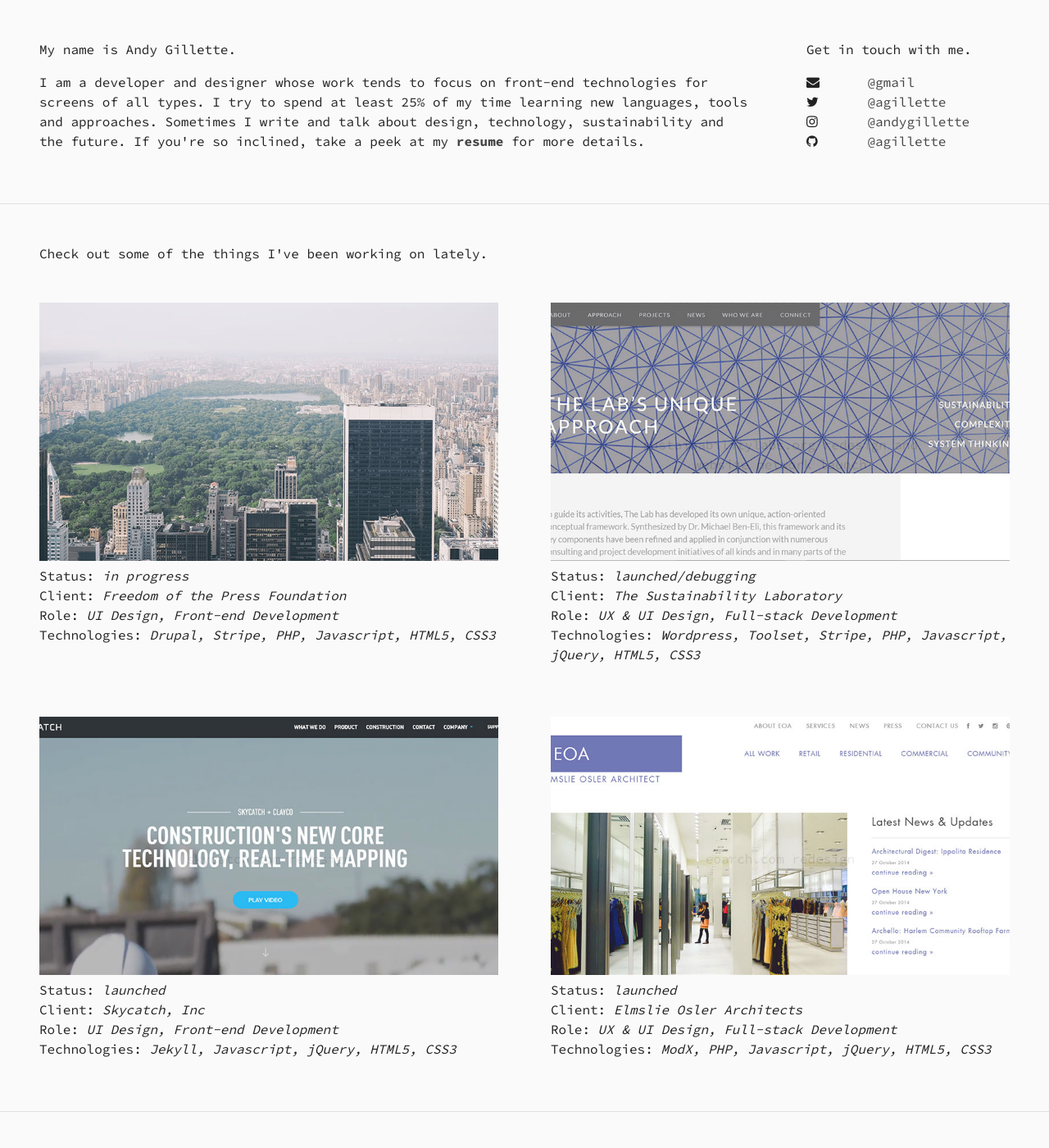
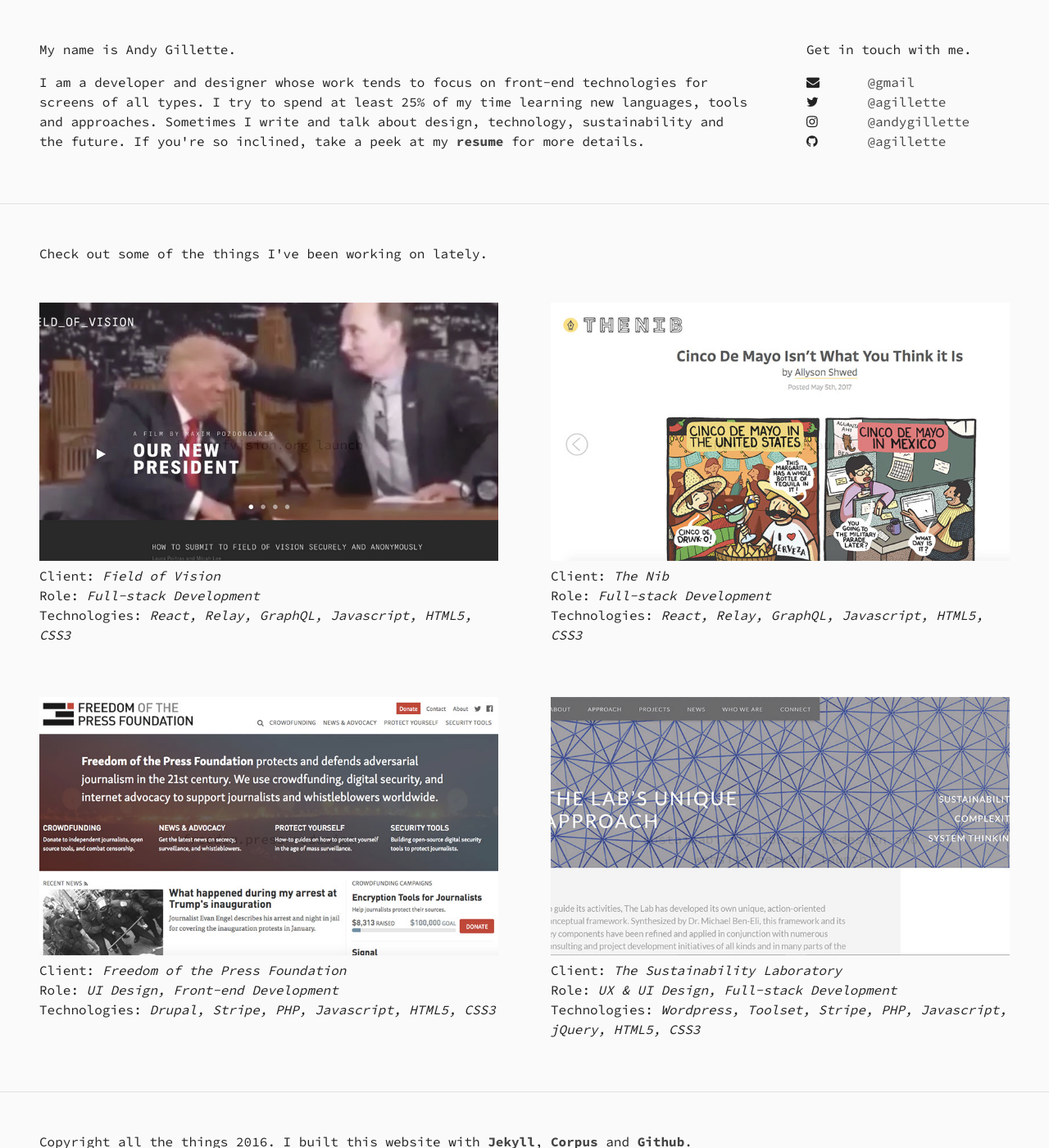
Before and after one commit to agillette/agillette.github.com, a Jekyll site: the page built from index.html, in a window 1280 px wide and 1400 px high. Shown: the whole window at 82% size. Built offline with Jekyll 4.4.1, drawn with Linux system fonts in a browser that asks for light colours; nearby versions of some CDN libraries.

Commit message:
work updates

```diff
--- a/index.html
+++ b/index.html
@@ -7,31 +7,31 @@
   </div>
   <div class="column p1 w50">
     <div class="image-container">
-      <img src="/img/central-park-800x450.jpg">
-      <p>freedom.press redesign<br>(under construction)</p>
+      <a href="https://www.fieldofvision.org" target="_blank"><img src="/img/fov-800x450.jpg"></a>
+      <p>fieldofvision.org launch</p>
     </div>
-    <p>Status: <eM>in progress</em><br>Client: <em>Freedom of the Press Foundation</em><br>Role: <em>UI Design, Front-end Development</em><br>Technologies: <em>Drupal, Stripe, PHP, Javascript, HTML5, CSS3</em></p>
+    <p>Client: <em>Field of Vision</em><br>Role: <em>Full-stack Development</em><br>Technologies: <em>React, Relay, GraphQL, Javascript, HTML5, CSS3</em></p>
+  </div>
+  <div class="column p1 w50">
+    <div class="image-container">
+      <a href="https://www.thenib.com" target="_blank"><img src="/img/the-nib-800x450.jpg"></a>
+      <p>thenib.com relaunch</p>
+    </div>
+    <p>Client: <em>The Nib</em><br>Role: <em>Full-stack Development</em><br>Technologies: <em>React, Relay, GraphQL, Javascript, HTML5, CSS3</em></p>
+  </div>
+  <div class="column p1 w50">
+    <div class="image-container">
+      <a href="https://freedom.press" target="_blank"><img src="/img/free-press-800x450.jpg"></a>
+      <p>freedom.press redesign</p>
+    </div>
+    <p>Client: <em>Freedom of the Press Foundation</em><br>Role: <em>UI Design, Front-end Development</em><br>Technologies: <em>Drupal, Stripe, PHP, Javascript, HTML5, CSS3</em></p>
   </div>
   <div class="column p1 w50">
     <div class="image-container">
       <a href="http://sustainabilitylabs.org" target="_blank"><img src="/img/the-lab-800x450.jpg"></a>
       <p>sustainabilitylabs.org redesign and website network launch</p>
     </div>
-    <p>Status: <eM>launched/debugging</em><br>Client: <em>The Sustainability Laboratory</em><br>Role: <em>UX & UI Design, Full-stack Development</em><br>Technologies: <em>Wordpress, Toolset, Stripe, PHP, Javascript, jQuery, HTML5, CSS3</em></p>
-  </div>
-  <div class="column p1 w50">
-    <div class="image-container">
-      <a href="http://skycatch.com" target="_blank"><img src="/img/skycatch-800x450.jpg"></a>
-      <p>skycatch.com redesign</p>
-    </div>
-    <p>Status: <eM>launched</em><br>Client: <em>Skycatch, Inc</em><br>Role: <em>UI Design, Front-end Development</em><br>Technologies: <em>Jekyll, Javascript, jQuery, HTML5, CSS3</em></p>
-  </div>
-  <div class="column p1 w50">
-    <div class="image-container">
-      <a href="http://eoarch.com" target="_blank"><img src="/img/eoa-800x450.jpg"></a>
-      <p>eoarch.com redesign</p>
-    </div>
-    <p>Status: <eM>launched</em><br>Client: <em>Elmslie Osler Architects</em><br>Role: <em>UX & UI Design, Full-stack Development</em><br>Technologies: <em>ModX, PHP, Javascript, jQuery, HTML5, CSS3</em></p>
+    <p>Client: <em>The Sustainability Laboratory</em><br>Role: <em>UX & UI Design, Full-stack Development</em><br>Technologies: <em>Wordpress, Toolset, Stripe, PHP, Javascript, jQuery, HTML5, CSS3</em></p>
   </div>
 </div>
 <hr>
```
Also changed, not shown: img/fov-800x450.jpg (added), img/free-press-800x450.jpg (added), img/the-nib-800x450.jpg (added).
